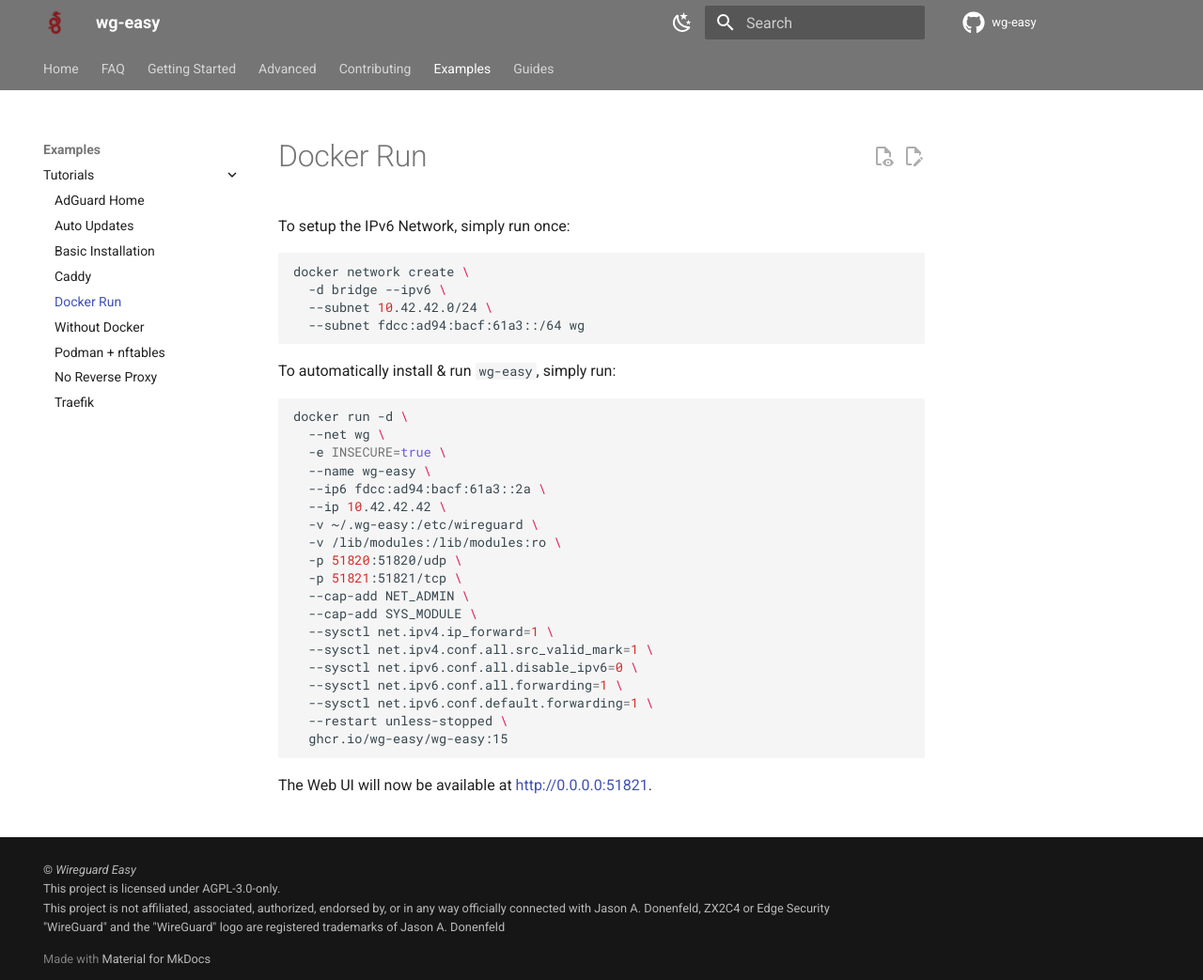
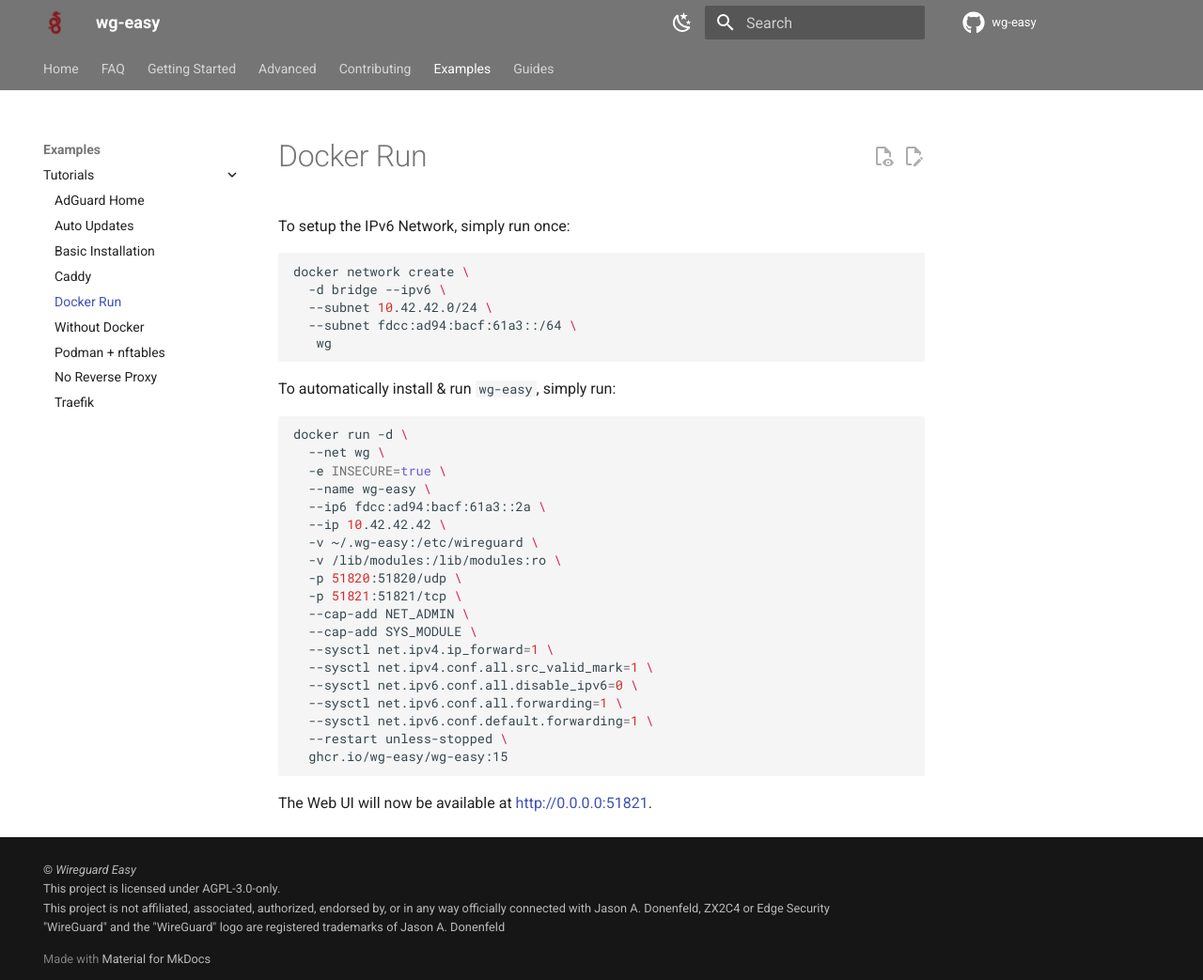
Before and after one commit to wg-easy/wg-easy, an MkDocs documentation site: the page built from docs/content/examples/tutorials/docker-run.md, in a window 1280 px wide and 1043 px high. Shown: the whole window at 94% size. Built offline with MkDocs 1.6.1 and Material for MkDocs 9.7.7, drawn with Linux system fonts in a browser that asks for light colours; comment, search, counter and statistics services are not loaded; the version menu is left out.

````diff
--- a/docs/content/examples/tutorials/docker-run.md
+++ b/docs/content/examples/tutorials/docker-run.md
@@ -8,7 +8,8 @@ To setup the IPv6 Network, simply run once:
 docker network create \
   -d bridge --ipv6 \
   --subnet 10.42.42.0/24 \
-  --subnet fdcc:ad94:bacf:61a3::/64 wg
+  --subnet fdcc:ad94:bacf:61a3::/64 \
+   wg
 ```
 
 <!-- ref: major version -->
````
